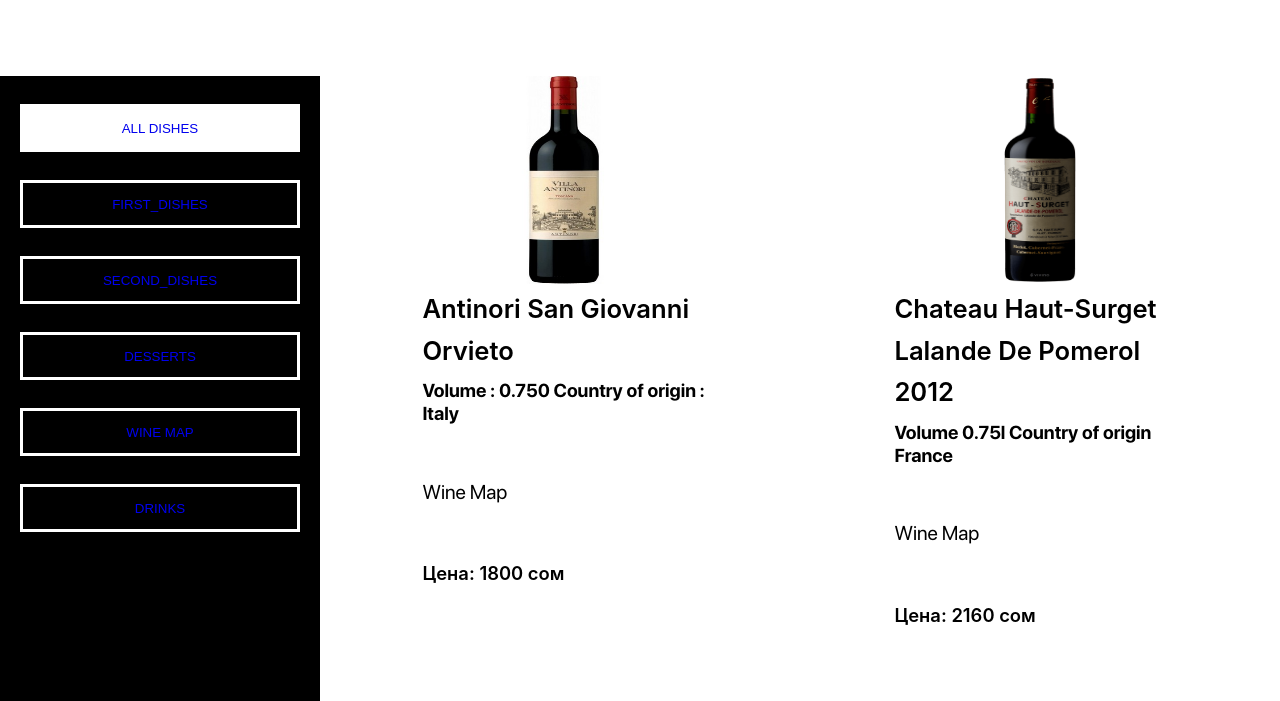
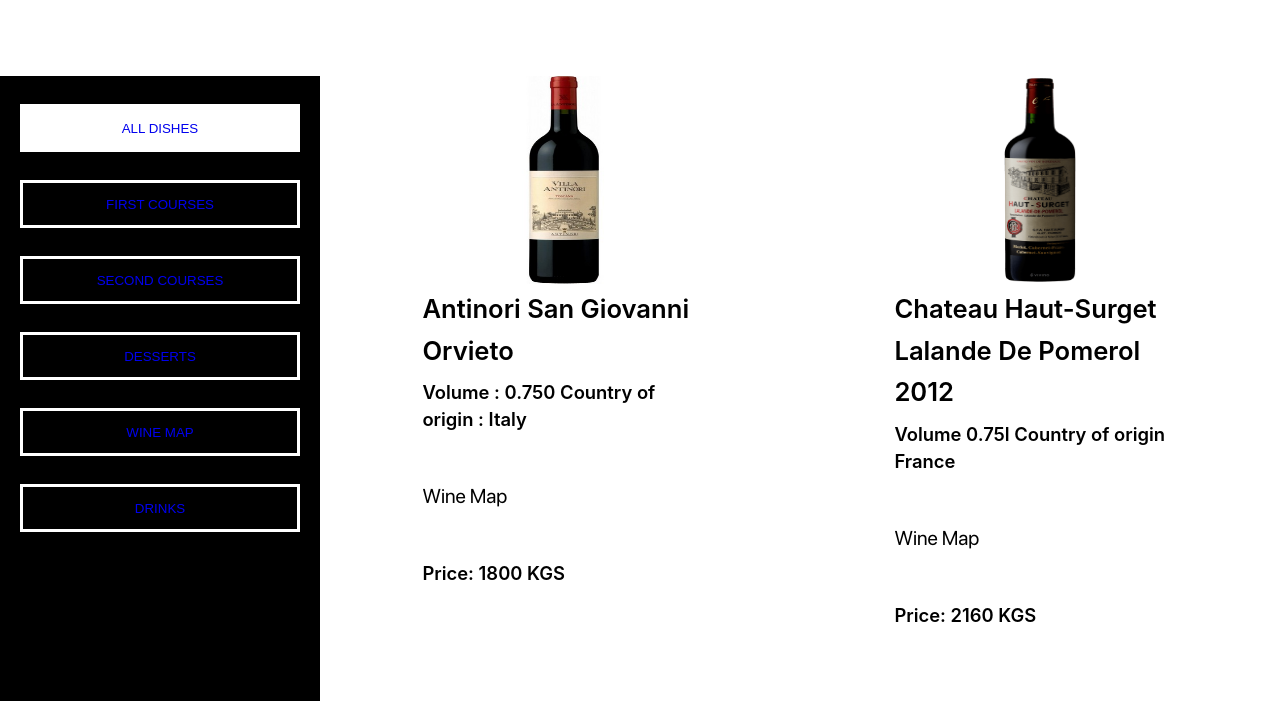
Before and after one commit to orenvadi/Django-Site-Toikana, a Django app: page /wine/ in a window 1280 px wide. Shown: the part 217-918 px from the top of the page. Run offline with Django 4.2, Linux system fonts and the light colour scheme; data comes from the database, SQL or seed files in the repository; both versions use the stored data as it was after the commit; parts of the project's set-up code (start-up, migrations or seed data) failed here and were passed over; some web fonts are replaced.

Commit message:
fixed templates and output for menu

```diff
--- a/templates/confirm_delete.html
+++ b/templates/confirm_delete.html
@@ -2,12 +2,12 @@
 <html lang="en">
 <head>
     <meta charset="UTF-8">
-    <title>Update</title>
+    <title>Delete</title>
 </head>
 {% block content %}
 <h1>Delete </h1>
 <form action="" method="post">{% csrf_token %}
-<p>Are you sure you want to delete ?</p>
+<p>Are you sure you want to delete this?</p>
 <input type="submit" value="Confirm">
 </form>
 {% endblock content %}
--- a/templates/dish_detail.html
+++ b/templates/dish_detail.html
@@ -32,7 +32,7 @@
             {{dish.description}}
           </p>
         </div>
-        <span>price: {{dish.price}} som</span>
+        <span>price: {{dish.price}} KGS</span>
         <p>{{dish.menu}}</p>
       </div>
     </section>
--- a/templates/menu.html
+++ b/templates/menu.html
@@ -8,10 +8,10 @@
             <a href="{%url 'menu' %}">ALL DISHES</a>
             </button>
           <button class="sidebar__button">
-            <a href="{%url 'first' %}">FIRST_DISHES</a>
+            <a href="{%url 'first' %}">FIRST COURSES</a>
           </button>
           <button class="sidebar__button">
-            <a href="{%url 'second' %}">SECOND_DISHES</a>
+            <a href="{%url 'second' %}">SECOND COURSES</a>
           </button>
           <button class="sidebar__button">
             <a href="{%url 'desserts' %}">DESSERTS</a>
@@ -35,7 +35,7 @@
                 <h6>{{i.description}}</h6>
                 <p>{{i.menu}}</p>
                 <div class="price">
-                  <h6>Price: {{i.price}} som</h6>
+                  <h6>Price: {{i.price}} KGS</h6>
                 </div>
               </div>
             </li>
--- a/templates/menu_type.html
+++ b/templates/menu_type.html
@@ -8,10 +8,10 @@
             <a href="{%url 'menu' %}">ALL DISHES</a>
             </button>
           <button class="sidebar__button">
-            <a href="{%url 'first' %}">FIRST_DISHES</a>
+            <a href="{%url 'first' %}">FIRST COURSES</a>
           </button>
           <button class="sidebar__button">
-            <a href="{%url 'second' %}">SECOND_DISHES</a>
+            <a href="{%url 'second' %}">SECOND COURSES</a>
           </button>
           <button class="sidebar__button">
             <a href="{%url 'desserts' %}">DESSERTS</a>
@@ -32,10 +32,10 @@
               </a>
               <h4>{{i.title}}</h4>
               <div class="menu__info">
-                <h3>{{i.description}}</h3>
+                <h6>{{i.description}}</h3>
                 <p>{{i.menu}}</p>
                 <div class="price">
-                    <h6>Цена: {{i.price}} сом</h6>
+                    <h6>Price: {{i.price}} KGS</h6>
                 </div>
               </div>
             </li>
```
Also changed, not shown: db.sqlite3.
